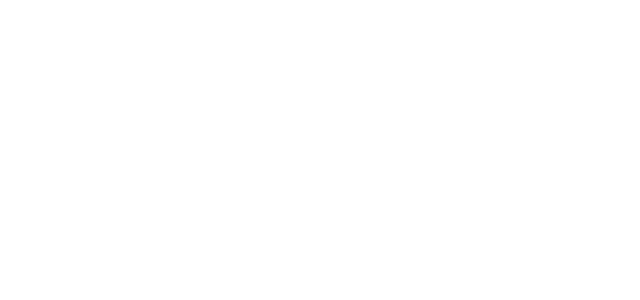
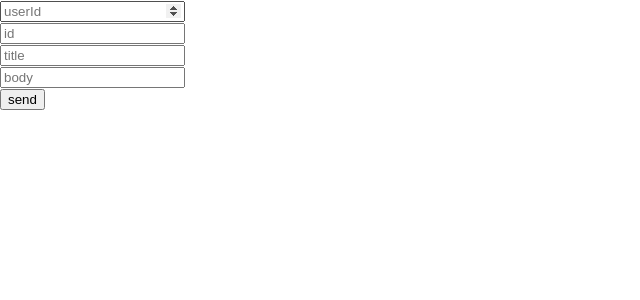
Before and after one commit to DMotychko/ReactCourse, a React (Create React App) app: page / in a window 1280 px wide. Shown: the top 300 px of the page, without its empty margins (0-640 px from the left). Built offline with nearby package versions, Linux system fonts and the light colour scheme.

Commit message:
added homework 6

```diff
--- a/package.json
+++ b/package.json
@@ -16,7 +16,10 @@
     "typescript": "^4.9.5",
     "web-vitals": "^2.1.4",
     "react-router-dom": "^6.27.0",
-    "axios": "^1.7.7"
+    "axios": "^1.7.7",
+    "react-hook-form": "^7.53.1",
+    "joi": "^17.13.3",
+    "@hookform/resolvers": "^3.9.0"
   },
   "scripts": {
     "start": "react-scripts start",
--- a/src/App.tsx
+++ b/src/App.tsx
@@ -1,9 +1,10 @@
 import React from 'react';
+import FormComponent from "./components/form/FormComponent";
 
 const App = () => {
     return (
         <div>
-
+            <FormComponent />
         </div>
     );
 };
--- /dev/null
+++ b/src/components/form/FormComponent.tsx
@@ -0,0 +1,54 @@
+import React from 'react';
+import {useForm} from "react-hook-form";
+import {joiResolver} from "@hookform/resolvers/joi";
+import {userValidator} from "../../validators/user.validator";
+import {IForm} from "../../models/IForm";
+import {sendPostToPlaceholder} from "../../services/api.service";
+
+const FormComponent = () => {
+    const {
+        handleSubmit,
+        register,
+        formState: {
+            errors,
+            isValid
+        }
+    } = useForm<IForm>({mode: 'all', resolver: joiResolver(userValidator)})
+
+    const customHandler = (dataFromForm: IForm) => {
+        sendPostToPlaceholder(dataFromForm)
+    }
+    return (
+        <div>
+            <form onSubmit={handleSubmit(customHandler)}>
+                <div>
+                    <label>
+                        <input type="number" placeholder="userId" {...register('userId')}/>
+                        {errors.userId && <p>{errors.userId.message}</p>}
+                    </label>
+                </div>
+                <div>
+                    <label>
+                        <input type="number" placeholder="id" {...register('id')}/>
+                        {errors.id && <p>{errors.id.message}</p>}
+                    </label>
+                </div>
+                <div>
+                    <label>
+                        <input type="text" placeholder="title" {...register('title')}/>
+                        {errors.title && <p>{errors.title.message}</p>}
+                    </label>
+                </div>
+                <div>
+                    <label>
+                        <input type="text" placeholder="body" {...register('body')}/>
+                        {errors.body && <p>{errors.body.message}</p>}
+                    </label>
+                </div>
+                <button>send</button>
+            </form>
+        </div>
+    );
+};
+
+export default FormComponent;
--- /dev/null
+++ b/src/models/IForm.ts
@@ -0,0 +1,6 @@
+export interface IForm {
+    userId: number,
+    id: number,
+    title: string,
+    body: string
+}
--- /dev/null
+++ b/src/services/api.service.ts
@@ -0,0 +1,16 @@
+import axios from "axios";
+import {IForm} from "../models/IForm";
+
+
+const axiosResponse = axios.create({
+    baseURL: 'https://jsonplaceholder.typicode.com'
+})
+
+export const sendPostToPlaceholder = async (post: IForm) => {
+    try {
+        const response = await axiosResponse.post('/posts', post);
+        console.log('Response:', response.status);
+    } catch (error) {
+        console.error('Error sending post:', error);
+    }
+}
--- /dev/null
+++ b/src/validators/user.validator.ts
@@ -0,0 +1,27 @@
+import Joi from 'joi'
+
+export const userValidator = Joi.object({
+    userId: Joi.number().required().min(1).max(999).messages({
+        'any.required': 'field is required',
+        'number.min': 'ID must be at least 1',
+        'number.max': 'ID must be less than 999',
+        'number.base': 'field is empty'
+    }),
+    id: Joi.number().required().min(1).max(999).messages({
+        'any.required': 'field is required',
+        'number.min': 'ID must be at least 1',
+        'number.max': 'ID must be less than 1',
+        'number.base': 'field is empty'
+    }),
+    title: Joi.string().required().min(5).pattern(/^[a-zA-Z]+$/).messages({
+        'string.pattern.base': 'title shouldn`t have numbers or symbols',
+        'string.min': 'title must have min 5 letters',
+        'any.required': 'field is required',
+        'string.empty': 'field is empty'
+    }),
+    body: Joi.string().required().min(5).messages({
+        'string.min': 'title must have min 5 letters',
+        'any.required': 'field is required',
+        'string.empty': 'field is empty'
+    })
+});
```
Also changed, not shown: 1 other file (tests, documents, lock files or other folders).
